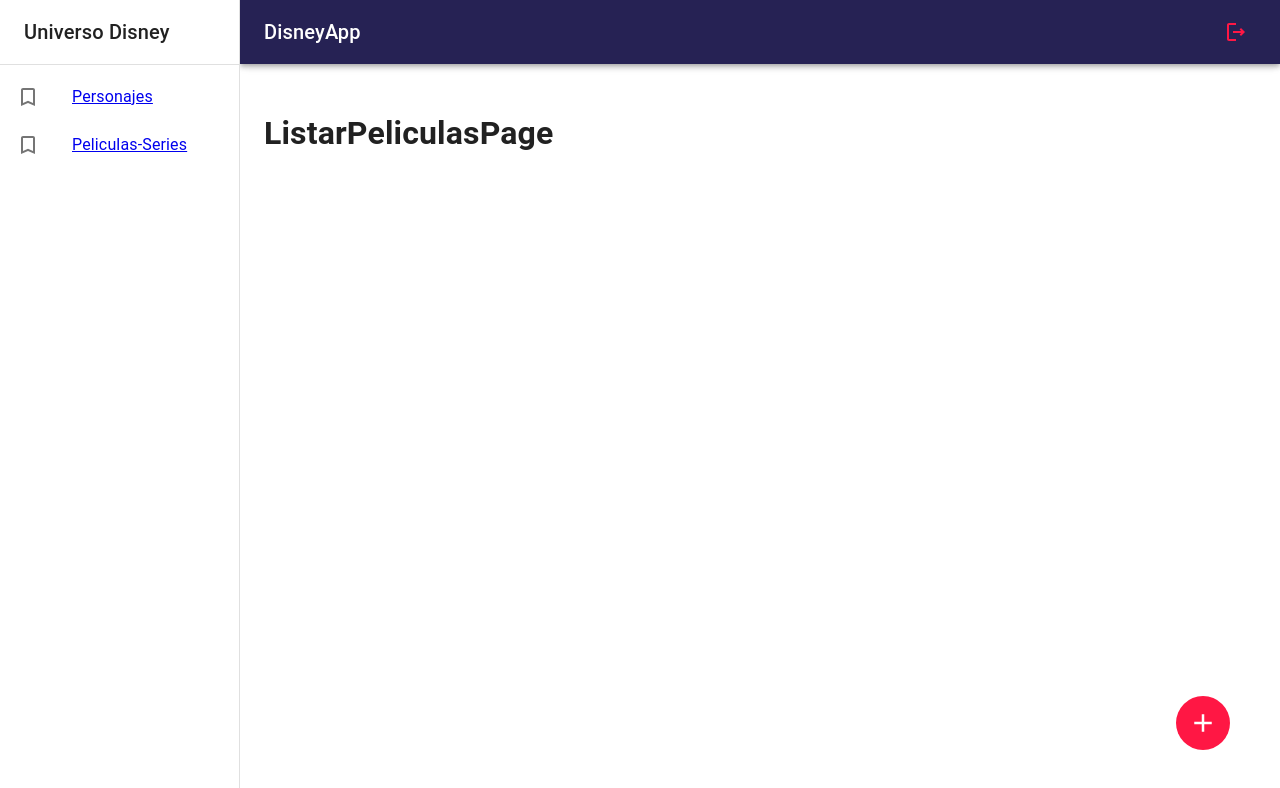
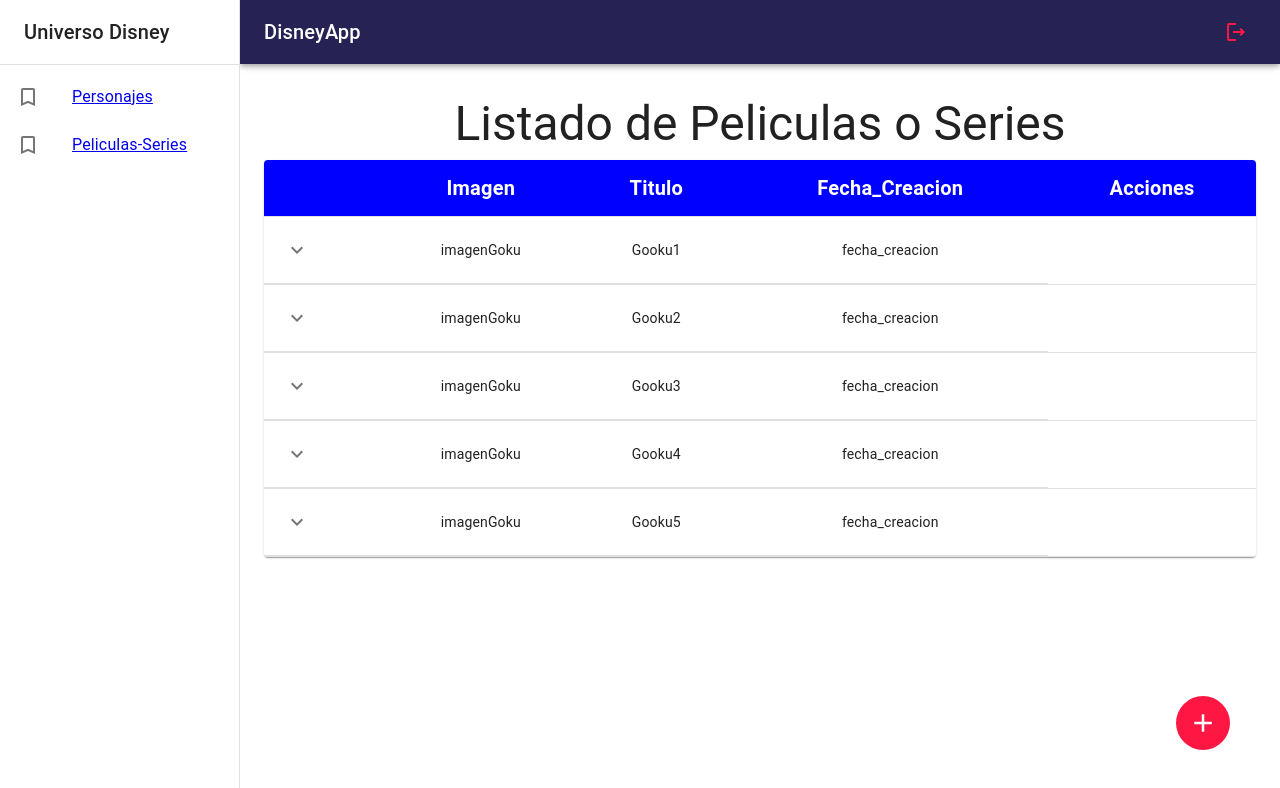
Before and after one commit to felipeGiralSof/FrontDisney, a React (Vite) app: page /disney/listar-peliculas in a window 1280 px wide. Shown: the top 788 px of the page. Built offline with nearby package versions, Linux system fonts and the light colour scheme.

Commit message:
new changes

```diff
--- a/src/auth/routes/AuthRoutes.jsx
+++ b/src/auth/routes/AuthRoutes.jsx
@@ -5,7 +5,6 @@ const AuthRoutes = () => {
     <Routes>
         <Route path="login" element={ <LoginPages/> } />
         <Route path="register" element={ <RegisterPages/> } />
-
         <Route path="/*" element={ <Navigate to="/auth/login" /> } />
     </Routes>
   );
--- a/src/disney/pages/AddPeliculas.jsx
+++ b/src/disney/pages/AddPeliculas.jsx
@@ -21,8 +21,8 @@ const AddPeliculas = () => {
                     type="text"
                     variant="filled"
                     fullWidth
-                    placeholder="Ingresa tu Nombre"
-                    label="Nombre"
+                    placeholder="Ingresa tu Imagen"
+                    label="Imagen"
                     sx={{ border: '1px', mb: 1 }}
                 />
 
@@ -30,8 +30,8 @@ const AddPeliculas = () => {
                     type="text"
                     variant="filled"
                     fullWidth
-                    placeholder="Ingresa tu Edad"
-                    label="Edad"
+                    placeholder="Ingresa El Titulo"
+                    label="Titulo"
                     sx={{ border: '1px', mb: 1 }}
                 />
 
@@ -39,18 +39,27 @@ const AddPeliculas = () => {
                     type="text"
                     variant="filled"
                     fullWidth
-                    placeholder="Ingresa tu Peso"
-                    label="Peso"
+                    placeholder="Ingresa la Fecha de Creacion"
+                    label="Fecha de Creacion"
                     sx={{ border: '1px', mb: 1 }}
                 />
 
                 <TextField
-                    type="text"
+                    type="number"
                     variant="filled"
                     fullWidth
-                    multiline
-                    placeholder="¿Ingresa tu Historia?"
-                    minRows={ 5 }
+                    placeholder="la calificacion de 1 a 5"
+                    label="Calificacion"
+                    sx={{ border: '1px', mb: 1 }}
+                />
+
+                <TextField
+                    type="number"
+                    variant="filled"
+                    fullWidth
+                    placeholder="Ingresa los Personajes Asociados"
+                    label="Personajes Asociados"
+                    sx={{ border: '1px', mb: 1 }}
                 />
             </Grid>
             {/* Image gallery */}
--- a/src/disney/pages/ListarPeliculasPage.jsx
+++ b/src/disney/pages/ListarPeliculasPage.jsx
@@ -1,18 +1,146 @@
-import ButtonAdd from "../components/ButtonAdd";
-import DisneyLayout from "../layout/DisneyLayout";
+import * as React from 'react';
+import PropTypes from 'prop-types';
+import Box from '@mui/material/Box';
+import Collapse from '@mui/material/Collapse';
+import IconButton from '@mui/material/IconButton';
+import Table from '@mui/material/Table';
+import TableBody from '@mui/material/TableBody';
+import TableCell from '@mui/material/TableCell';
+import TableContainer from '@mui/material/TableContainer';
+import TableHead from '@mui/material/TableHead';
+import TableRow from '@mui/material/TableRow';
+import Typography from '@mui/material/Typography';
+import Paper from '@mui/material/Paper';
+import KeyboardArrowDownIcon from '@mui/icons-material/KeyboardArrowDown';
+import KeyboardArrowUpIcon from '@mui/icons-material/KeyboardArrowUp';
 
 import { Link } from "react-router-dom";
+import DisneyLayout from "../layout/DisneyLayout";
+import ButtonAdd from '../components/ButtonAdd';
+
+function createData(imagen, titulo, fecha_creacion) {
+  return {
+    imagen,
+    titulo,
+    fecha_creacion,
+    detalle: [
+      {
+        calificacion: '5',
+        personajes_asociados: '11091700',
+      },
+      {
+        date: '2020-01-02',
+        customerId: 'Anonymous',
+        amount: 1,
+      },
+    ],
+  };
+}
+
+const Row = (props) => {
+  const { row } = props;
+  const [open, setOpen] = React.useState(false);
+
+  return (
+    <React.Fragment>
+      <TableRow sx={{ '& > *': { borderBottom: 'unset' } }}>
+        <TableCell>
+          <IconButton
+            aria-label="expand row"
+            size="small"
+            onClick={() => setOpen(!open)}
+          >
+            {open ? <KeyboardArrowUpIcon /> : <KeyboardArrowDownIcon />}
+          </IconButton>
+        </TableCell>
+        <TableCell component="th" scope="row" align="center">{row.imagen}</TableCell>
+        <TableCell align="center">{row.titulo}</TableCell>
+        <TableCell align="center">{row.fecha_creacion}</TableCell>
+      </TableRow>
+      <TableRow>
+        <TableCell style={{ paddingBottom: 0, paddingTop: 0 }} colSpan={6}>
+          <Collapse in={open} timeout="auto" unmountOnExit>
+            <Box sx={{ margin: 1 }}>
+              <Typography variant="h6" gutterBottom component="div">
+                detalle
+              </Typography>
+              <Table size="small" aria-label="purchases">
+                <TableHead>
+                  <TableRow>
+                    <TableCell align="left">Calificaciones</TableCell>
+                    <TableCell align="right">Personajes_Asociados</TableCell>
+                  </TableRow>
+                </TableHead>
+                <TableBody>
+                  {row.detalle.map((historyRow) => (
+                    <TableRow key={historyRow.calificacion}>
+                      <TableCell align='left' component="th" scope="row">
+                        {historyRow.calificacion}
+                      </TableCell>
+                      <TableCell align='right'>{historyRow.personajes_asociados}</TableCell>
+                    </TableRow>
+                  ))}
+                </TableBody>
+              </Table>
+            </Box>
+          </Collapse>
+        </TableCell>
+      </TableRow>
+    </React.Fragment>
+  );
+}
+
+Row.propTypes = {
+  row: PropTypes.shape({
+    imagen: PropTypes.string.isRequired,
+    titulo: PropTypes.string.isRequired,
+    fecha_creacion: PropTypes.string.isRequired,
+    detalle: PropTypes.arrayOf(
+      PropTypes.shape({
+        calificacion: PropTypes.string.isRequired,
+        Personajes_Asociados: PropTypes.string.isRequired,
+      }),
+    )
+  }).isRequired,
+};
+
+const rows = [
+  createData('imagenGoku', 'Gooku1', 'fecha_creacion'),
+  createData('imagenGoku', 'Gooku2', 'fecha_creacion'),
+  createData('imagenGoku', 'Gooku3', 'fecha_creacion'),
+  createData('imagenGoku', 'Gooku4', 'fecha_creacion'),
+  createData('imagenGoku', 'Gooku5', 'fecha_creacion'),
+];
 
 const ListarPeliculasPage = () => {
   return (
     <DisneyLayout>
-        <h1>ListarPeliculasPage</h1>
+        <Typography variant='h3' align='center' p={1}>Listado de Peliculas o Series</Typography>
+        <TableContainer component={Paper}>
+            <Table aria-label="collapsible table">
+                <TableHead>
+                    <TableRow sx={{backgroundColor: 'blue'}}>
+                        <TableCell />
+                        <TableCell sx={{fontSize:'20px', color:'white', fontWeight:'bold'}} align="center">Imagen</TableCell>
+                        <TableCell sx={{fontSize:'20px', color:'white', fontWeight:'bold'}} align="center">Titulo</TableCell>
+                        <TableCell sx={{fontSize:'20px', color:'white', fontWeight:'bold'}} align="center">Fecha_Creacion</TableCell>
+                        <TableCell sx={{fontSize:'20px', color:'white', fontWeight:'bold'}} align="center">Acciones</TableCell>
+                    </TableRow>
+                </TableHead>
+                <TableBody>
+                {rows.map((row) => (
+                    <Row key={row.name} row={row} />
+                ))}
+                </TableBody>
+            </Table>
+        </TableContainer>
 
         <Link to="/disney/agregar-pelicula">
             <ButtonAdd/>
         </Link>
     </DisneyLayout>
-  )
+
+  );
 }
 
-export default ListarPeliculasPage
+export default ListarPeliculasPage;
--- a/src/disney/pages/ListarPersonajesPage.jsx
+++ b/src/disney/pages/ListarPersonajesPage.jsx
@@ -1,13 +1,61 @@
+import * as React from 'react';
+import Table from '@mui/material/Table';
+import TableBody from '@mui/material/TableBody';
+import TableCell from '@mui/material/TableCell';
+import TableContainer from '@mui/material/TableContainer';
+import TableHead from '@mui/material/TableHead';
+import TableRow from '@mui/material/TableRow';
+import Paper from '@mui/material/Paper';
+
 import ButtonAdd from "../components/ButtonAdd";
 import DisneyLayout from "../layout/DisneyLayout";
 
 import { Link } from "react-router-dom";
+import { Typography } from '@mui/material';
 
+const createData = (imagen, nombre, fecha_creacion ) => {
+    return {
+        imagen,
+        nombre,
+        fecha_creacion
+    };
+}
+
+const rows = [
+    createData('imagen_Goku', 'Goku', '2023-08-22'),
+    createData('imagen_Tortugas', 'Tortuga', '2023-08-21'),
+    createData('imagen_caballos', 'Caballo', '2023-08-20'),
+];
 
 const ListarPersonajesPage = () => {
   return (
     <DisneyLayout>
-        <h1>ListarPersonajesPage</h1>
+        <Typography variant='h3' align='center' p={1}>Listado de Personajes</Typography>
+        <TableContainer component={Paper}>
+            <Table sx={{ minWidth: 650 }} aria-label="simple table">
+                <TableHead sx={{backgroundColor: 'blue'}}>
+                    <TableRow>
+                        <TableCell sx={{fontSize:'20px', color:'white', fontWeight:'bold'}} align="center">Imagen</TableCell>
+                        <TableCell sx={{fontSize:'20px', color:'white', fontWeight:'bold'}} align="center">Titulo</TableCell>
+                        <TableCell sx={{fontSize:'20px', color:'white', fontWeight:'bold'}} align="center">Fecha Creacion</TableCell>
+                        <TableCell sx={{fontSize:'20px', color:'white', fontWeight:'bold'}} align="center">Detalle</TableCell>
+                    </TableRow>
+                </TableHead>
+                <TableBody>
+                    {rows.map((row) => (
+                        <TableRow
+                        key={row.name}
+                        sx={{ '&:last-child td, &:last-child th': { border: 0 } }}
+                        >
+                        <TableCell component="th" scope="row" align="center">{row.imagen}</TableCell>
+                        <TableCell align="center">{row.titulo}</TableCell>
+                        <TableCell align="center">{row.fecha_creacion}</TableCell>
+                        <TableCell align="center">{row.titulo}</TableCell>
+                        </TableRow>
+                    ))}
+                </TableBody>
+            </Table>
+        </TableContainer>
 
         <Link to="/disney/agregar-personaje">
             <ButtonAdd/>
```
